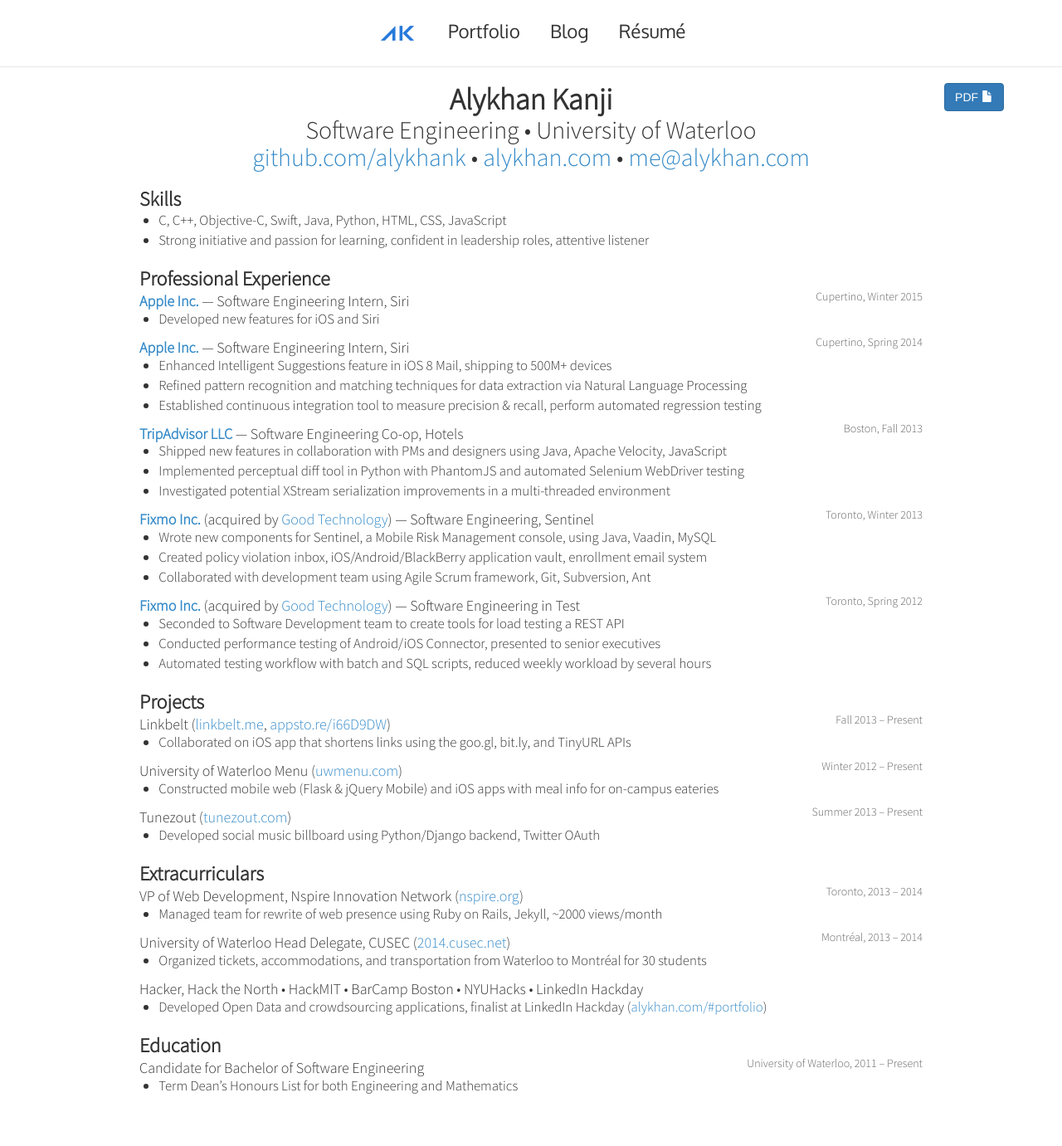
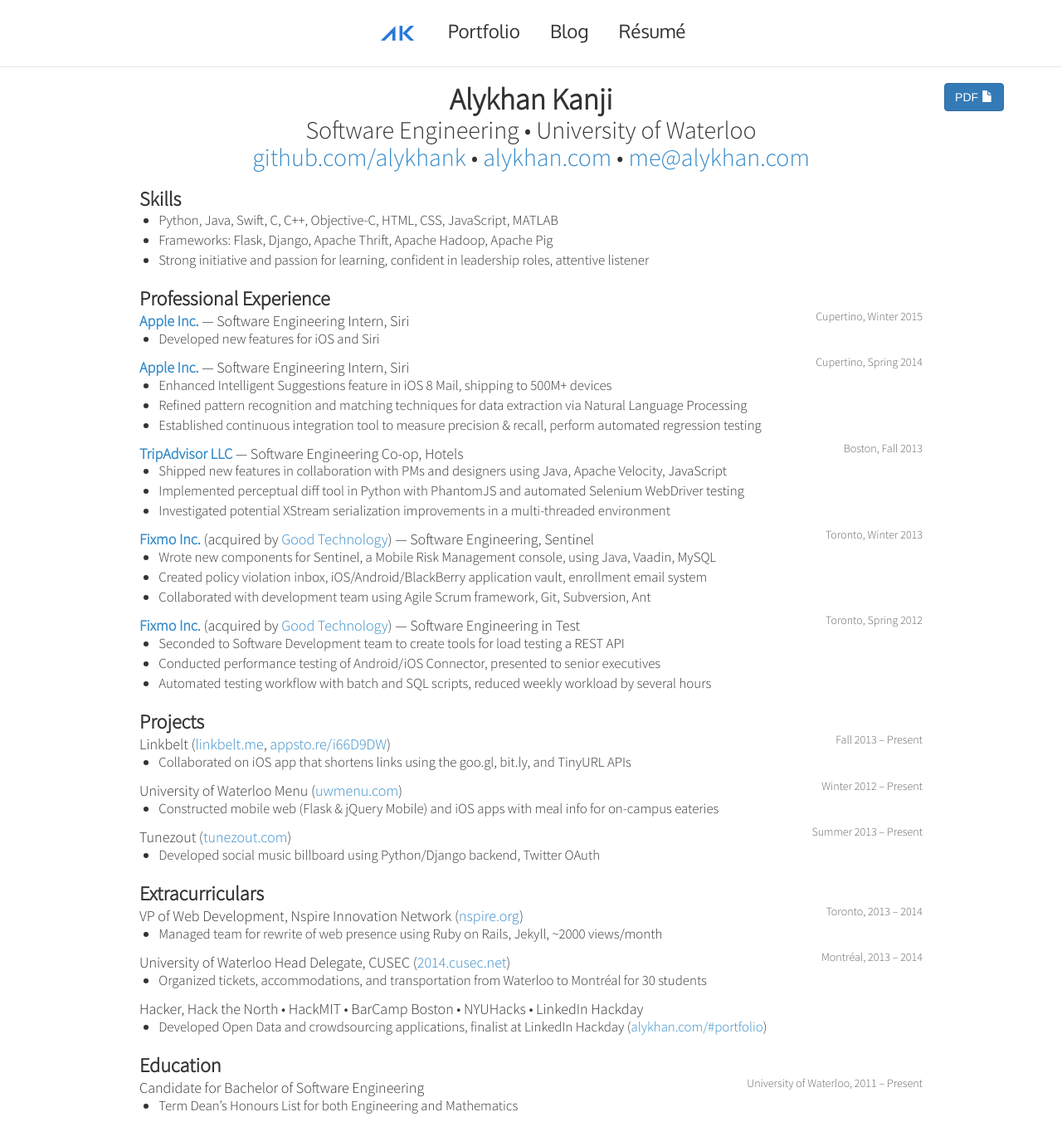
Before and after one commit to alykhank/alykhank.github.io, a Jekyll site: the page built from resume/index.html, in a window 1280 px wide and 1393 px high. Shown: the top 1381 px of the window at 83% size. Built offline with Jekyll 4.4.1, drawn with Linux system fonts in a browser that asks for light colours; nearby versions of some CDN libraries; comment, search, counter and statistics services are not loaded.

Commit message:
Update HTML and PDF versions of résumé

```diff
--- a/resume/index.html
+++ b/resume/index.html
@@ -8,87 +8,88 @@
   <a class="btn btn-primary" href="/resume.pdf" role="button">PDF <span class="glyphicon glyphicon-file" aria-hidden="true"></span></a>
 </div>
 <div class="resume">
-<h1>Alykhan Kanji</h1>
-<h2>Software Engineering • University of Waterloo</h2>
-<h2><a href="http://github.com/alykhank">github.com/alykhank</a> • <a href="http://alykhan.com">alykhan.com</a> • <script type="text/javascript">
+<h1 id="alykhan-kanji">Alykhan Kanji</h1>
+<h2 id="software-engineering-university-of-waterloo">Software Engineering • University of Waterloo</h2>
+<h2 id="github.comalykhank-alykhan.com-mealykhan.com"><a href="http://github.com/alykhank">github.com/alykhank</a> • <a href="http://alykhan.com">alykhan.com</a> • <script type="text/javascript">
 <!--
 h='&#x61;&#108;&#x79;&#x6b;&#104;&#x61;&#110;&#46;&#x63;&#x6f;&#x6d;';a='&#64;';n='&#x6d;&#x65;';e=n+a+h;
 document.write('<a h'+'ref'+'="ma'+'ilto'+':'+e+'" clas'+'s="em' + 'ail">'+e+'<\/'+'a'+'>');
 // -->
 </script><noscript>&#x6d;&#x65;&#32;&#x61;&#116;&#32;&#x61;&#108;&#x79;&#x6b;&#104;&#x61;&#110;&#32;&#100;&#x6f;&#116;&#32;&#x63;&#x6f;&#x6d;</noscript></h2>
-<h3>Skills</h3>
+<h3 id="skills">Skills</h3>
 <ul>
-<li>C, C++, Objective-C, Swift, Java, Python, HTML, CSS, JavaScript</li>
+<li>Python, Java, Swift, C, C++, Objective-C, HTML, CSS, JavaScript, MATLAB</li>
+<li>Frameworks: Flask, Django, Apache Thrift, Apache Hadoop, Apache Pig</li>
 <li>Strong initiative and passion for learning, confident in leadership roles, attentive listener</li>
 </ul>
-<h3>Professional Experience</h3>
-<h4><strong><a href="http://apple.com">Apple Inc.</a></strong> — Software Engineering Intern, Siri</h4>
-<h5>Cupertino, Winter 2015</h5>
+<h3 id="professional-experience">Professional Experience</h3>
+<h4 id="apple-inc.-software-engineering-intern-siri"><strong><a href="http://apple.com">Apple Inc.</a></strong> — Software Engineering Intern, Siri</h4>
+<h5 id="cupertino-winter-2015">Cupertino, Winter 2015</h5>
 <ul>
 <li>Developed new features for iOS and Siri</li>
 </ul>
-<h4><strong><a href="http://apple.com">Apple Inc.</a></strong> — Software Engineering Intern, Siri</h4>
-<h5>Cupertino, Spring 2014</h5>
+<h4 id="apple-inc.-software-engineering-intern-siri-1"><strong><a href="http://apple.com">Apple Inc.</a></strong> — Software Engineering Intern, Siri</h4>
+<h5 id="cupertino-spring-2014">Cupertino, Spring 2014</h5>
 <ul>
 <li>Enhanced Intelligent Suggestions feature in iOS 8 Mail, shipping to 500M+ devices</li>
 <li>Refined pattern recognition and matching techniques for data extraction via Natural Language Processing</li>
 <li>Established continuous integration tool to measure precision &amp; recall, perform automated regression testing</li>
 </ul>
-<h4><strong><a href="http://tripadvisor.com">TripAdvisor LLC</a></strong> — Software Engineering Co-op, Hotels</h4>
-<h5>Boston, Fall 2013</h5>
+<h4 id="tripadvisor-llc-software-engineering-co-op-hotels"><strong><a href="http://tripadvisor.com">TripAdvisor LLC</a></strong> — Software Engineering Co-op, Hotels</h4>
+<h5 id="boston-fall-2013">Boston, Fall 2013</h5>
 <ul>
 <li>Shipped new features in collaboration with PMs and designers using Java, Apache Velocity, JavaScript</li>
 <li>Implemented perceptual diff tool in Python with PhantomJS and automated Selenium WebDriver testing</li>
 <li>Investigated potential XStream serialization improvements in a multi-threaded environment</li>
 </ul>
-<h4><strong><a href="http://fixmo.com">Fixmo Inc.</a></strong> (acquired by <a href="http://good.com">Good Technology</a>) — Software Engineering, Sentinel</h4>
-<h5>Toronto, Winter 2013</h5>
+<h4 id="fixmo-inc.-acquired-by-good-technology-software-engineering-sentinel"><strong><a href="http://fixmo.com">Fixmo Inc.</a></strong> (acquired by <a href="http://good.com">Good Technology</a>) — Software Engineering, Sentinel</h4>
+<h5 id="toronto-winter-2013">Toronto, Winter 2013</h5>
 <ul>
 <li>Wrote new components for Sentinel, a Mobile Risk Management console, using Java, Vaadin, MySQL</li>
 <li>Created policy violation inbox, iOS/Android/BlackBerry application vault, enrollment email system</li>
 <li>Collaborated with development team using Agile Scrum framework, Git, Subversion, Ant</li>
 </ul>
-<h4><strong><a href="http://fixmo.com">Fixmo Inc.</a></strong> (acquired by <a href="http://good.com">Good Technology</a>) — Software Engineering in Test</h4>
-<h5>Toronto, Spring 2012</h5>
+<h4 id="fixmo-inc.-acquired-by-good-technology-software-engineering-in-test"><strong><a href="http://fixmo.com">Fixmo Inc.</a></strong> (acquired by <a href="http://good.com">Good Technology</a>) — Software Engineering in Test</h4>
+<h5 id="toronto-spring-2012">Toronto, Spring 2012</h5>
 <ul>
 <li>Seconded to Software Development team to create tools for load testing a REST API</li>
 <li>Conducted performance testing of Android/iOS Connector, presented to senior executives</li>
 <li>Automated testing workflow with batch and SQL scripts, reduced weekly workload by several hours</li>
 </ul>
-<h3>Projects</h3>
-<h4>Linkbelt (<a href="http://linkbelt.me">linkbelt.me</a>, <a href="https://appsto.re/i66D9DW">appsto.re/i66D9DW</a>)</h4>
-<h5>Fall 2013 – Present</h5>
+<h3 id="projects">Projects</h3>
+<h4 id="linkbelt-linkbelt.me-appsto.rei66d9dw">Linkbelt (<a href="http://linkbelt.me">linkbelt.me</a>, <a href="https://appsto.re/i66D9DW">appsto.re/i66D9DW</a>)</h4>
+<h5 id="fall-2013-present">Fall 2013 – Present</h5>
 <ul>
 <li>Collaborated on iOS app that shortens links using the goo.gl, bit.ly, and TinyURL APIs</li>
 </ul>
-<h4>University of Waterloo Menu (<a href="http://uwmenu.com">uwmenu.com</a>)</h4>
-<h5>Winter 2012 – Present</h5>
+<h4 id="university-of-waterloo-menu-uwmenu.com">University of Waterloo Menu (<a href="http://uwmenu.com">uwmenu.com</a>)</h4>
+<h5 id="winter-2012-present">Winter 2012 – Present</h5>
 <ul>
 <li>Constructed mobile web (Flask &amp; jQuery Mobile) and iOS apps with meal info for on-campus eateries</li>
 </ul>
-<h4>Tunezout (<a href="http://tunezout.com">tunezout.com</a>)</h4>
-<h5>Summer 2013 – Present</h5>
+<h4 id="tunezout-tunezout.com">Tunezout (<a href="http://tunezout.com">tunezout.com</a>)</h4>
+<h5 id="summer-2013-present">Summer 2013 – Present</h5>
 <ul>
 <li>Developed social music billboard using Python/Django backend, Twitter OAuth</li>
 </ul>
-<h3>Extracurriculars</h3>
-<h4>VP of Web Development, Nspire Innovation Network (<a href="http://nspire.org">nspire.org</a>)</h4>
-<h5>Toronto, 2013 – 2014</h5>
+<h3 id="extracurriculars">Extracurriculars</h3>
+<h4 id="vp-of-web-development-nspire-innovation-network-nspire.org">VP of Web Development, Nspire Innovation Network (<a href="http://nspire.org">nspire.org</a>)</h4>
+<h5 id="toronto-2013-2014">Toronto, 2013 – 2014</h5>
 <ul>
 <li>Managed team for rewrite of web presence using Ruby on Rails, Jekyll, ~2000 views/month</li>
 </ul>
-<h4>University of Waterloo Head Delegate, CUSEC (<a href="http://2014.cusec.net">2014.cusec.net</a>)</h4>
-<h5>Montréal, 2013 – 2014</h5>
+<h4 id="university-of-waterloo-head-delegate-cusec-2014.cusec.net">University of Waterloo Head Delegate, CUSEC (<a href="http://2014.cusec.net">2014.cusec.net</a>)</h4>
+<h5 id="montreal-2013-2014">Montréal, 2013 – 2014</h5>
 <ul>
 <li>Organized tickets, accommodations, and transportation from Waterloo to Montréal for 30 students</li>
 </ul>
-<h4>Hacker, Hack the North • HackMIT • BarCamp Boston • NYUHacks • LinkedIn Hackday</h4>
+<h4 id="hacker-hack-the-north-hackmit-barcamp-boston-nyuhacks-linkedin-hackday">Hacker, Hack the North • HackMIT • BarCamp Boston • NYUHacks • LinkedIn Hackday</h4>
 <ul>
 <li>Developed Open Data and crowdsourcing applications, finalist at LinkedIn Hackday (<a href="http://alykhan.com/#portfolio">alykhan.com/#portfolio</a>)</li>
 </ul>
-<h3>Education</h3>
-<h4>Candidate for Bachelor of Software Engineering</h4>
-<h5>University of Waterloo, 2011 – Present</h5>
+<h3 id="education">Education</h3>
+<h4 id="candidate-for-bachelor-of-software-engineering">Candidate for Bachelor of Software Engineering</h4>
+<h5 id="university-of-waterloo-2011-present">University of Waterloo, 2011 – Present</h5>
 <ul>
 <li>Term Dean’s Honours List for both Engineering and Mathematics</li>
 </ul>
```
Also changed, not shown: 1 other file.
